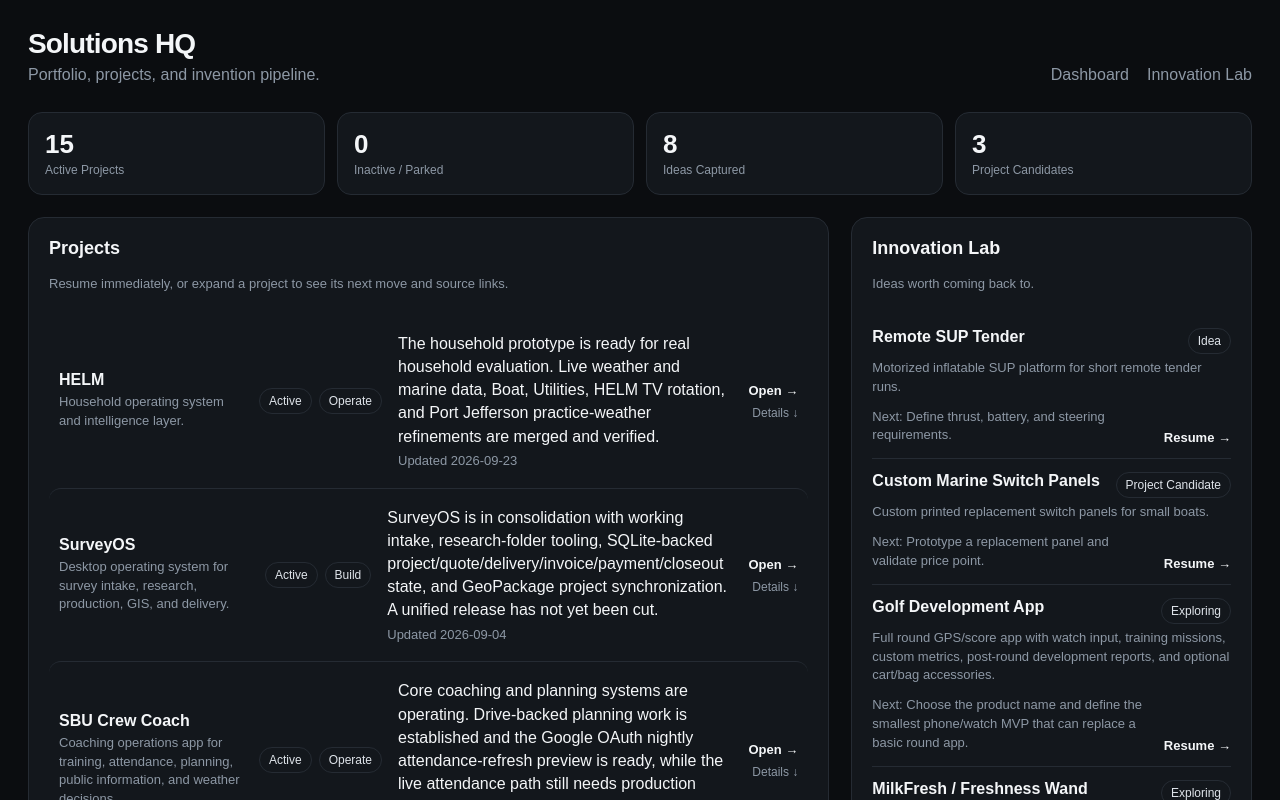
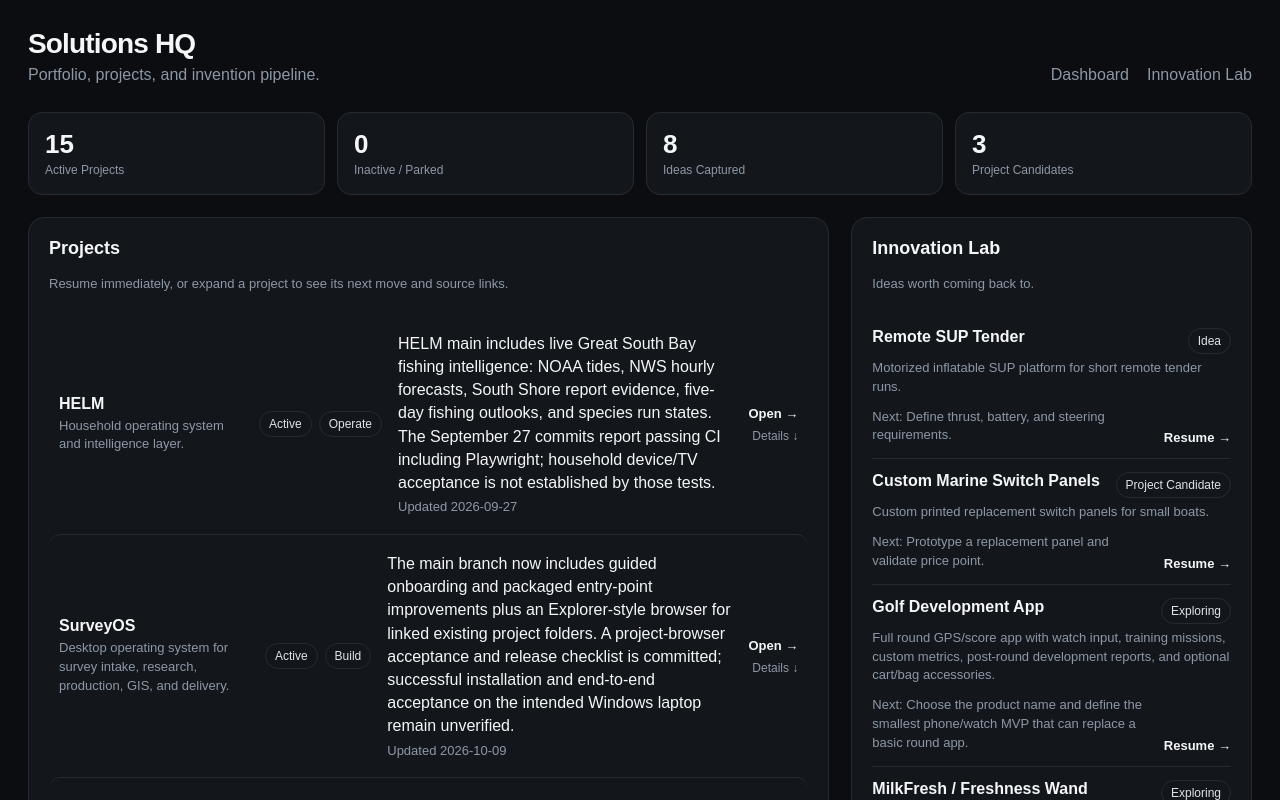
Before and after one commit to fieldlogic-lab/SolutionsHQ, a Next.js app: page / in a window 1280 px wide. Shown: the top 800 px of the page. Built offline with nearby package versions, Linux system fonts and the light colour scheme.

Commit message:
Refresh four project snapshots from verified main-branch commits

```diff
--- a/data/projects.ts
+++ b/data/projects.ts
@@ -39,9 +39,9 @@ export const projects: Project[] = [
     description: "Household operating system and intelligence layer.",
     status: "Active",
     stage: "Operate",
-    lastUpdate: "2026-09-23",
-    currentStatus: "The household prototype is ready for real household evaluation. Live weather and marine data, Boat, Utilities, HELM TV rotation, and Port Jefferson practice-weather refinements are merged and verified.",
-    nextStep: "Run HELM on the intended household computer and a second device or TV, record friction from real use, and prioritize fixes before adding another major module.",
+    lastUpdate: "2026-09-27",
+    currentStatus: "HELM main includes live Great South Bay fishing intelligence: NOAA tides, NWS hourly forecasts, South Shore report evidence, five-day fishing outlooks, and species run states. The September 27 commits report passing CI including Playwright; household device/TV acceptance is not established by those tests.",
+    nextStep: "Validate the household Today and TV experience on the actual devices, check live-data freshness and fishing fallback behavior, and log real-use issues before broadening scope.",
     repo: "https://github.com/fieldlogic-lab/HELM",
     ssotUrl: "https://github.com/fieldlogic-lab/HELM/blob/main/OPERATING_SYSTEM.md",
     workstreams: [
@@ -56,9 +56,9 @@ export const projects: Project[] = [
     description: "Desktop operating system for survey intake, research, production, GIS, and delivery.",
     status: "Active",
     stage: "Build",
-    lastUpdate: "2026-09-04",
-    currentStatus: "SurveyOS is in consolidation with working intake, research-folder tooling, SQLite-backed project/quote/delivery/invoice/payment/closeout state, and GeoPackage project synchronization. A unified release has not yet been cut.",
-    nextStep: "Validate the consolidated end-to-end workflow from accepted quote through project creation, GIS, delivery, invoice, payment, and closeout; then stabilize module boundaries and the responsive UI before the first unified release.",
+    lastUpdate: "2026-10-09",
+    currentStatus: "The main branch now includes guided onboarding and packaged entry-point improvements plus an Explorer-style browser for linked existing project folders. A project-browser acceptance and release checklist is committed; successful installation and end-to-end acceptance on the intended Windows laptop remain unverified.",
+    nextStep: "Run the linked-folder Explorer flow and packaged launcher on the target Windows laptop; capture acceptance evidence and address blockers before marking a unified release ready.",
     repo: "https://github.com/fieldlogic-lab/SurveyOS",
     ssotUrl: "https://github.com/fieldlogic-lab/SurveyOS/blob/main/README.md",
     supportingLinks: [
@@ -77,9 +77,9 @@ export const projects: Project[] = [
     description: "Coaching operations app for training, attendance, planning, public information, and weather decisions.",
     status: "Active",
     stage: "Operate",
-    lastUpdate: "2026-09-16",
-    currentStatus: "Core coaching and planning systems are operating. Drive-backed planning work is established and the Google OAuth nightly attendance-refresh preview is ready, while the live attendance path still needs production validation.",
-    nextStep: "Validate live attendance synchronization in production, simplify the Today editing workflow, and classify the older ChatGPT Sites builds as reference or archive rather than parallel sources of truth.",
+    lastUpdate: "2026-10-16",
+    currentStatus: "Main includes coach-access and storage security hardening, an isolated athlete/coach workflow fixture, and fixes for Tomorrow selection and preserving unsaved daily edits while resources load. The October 16 commits also allow owner-selected coach passphrases of eight or more characters. Hosted acceptance is not proven by these commits.",
+    nextStep: "Validate the signed-in hosted coach flow, editing and save/conflict behavior, logout, and connected storage/synchronization; distinguish released fixes from pending hosted acceptance.",
     repo: "https://github.com/fieldlogic-lab/sbu-crew-coach",
     ssotUrl: "https://github.com/fieldlogic-lab/sbu-crew-coach/blob/main/README.md",
     supportingLinks: [
@@ -133,9 +133,9 @@ export const projects: Project[] = [
     description: "Independent Android GNSS and depth logger for Seafloor Systems TriDrone; autopilot deferred.",
     status: "Active",
     stage: "Build",
-    lastUpdate: "2026-10-09",
-    currentStatus: "TriDrone source, Android APK workflow, datum specification and project checklist moved to dedicated private repository fieldlogic-lab/TriDroneUpgrades. Earlier SolutionsHQ Actions run #8 reportedly produced an APK artifact; new repository build and Motorola installation remain unverified. NAD83(2011) EPSG:6539 and NAVD88 EPSG:6360 are specified but not implemented.",
-    nextStep: "Build the APK in TriDroneUpgrades and install on Motorola; test GPS and export, then HydroLite Bluetooth. Validate State Plane projection and NAVD88 corrections before surveyed elevations.",
+    lastUpdate: "2026-10-12",
+    currentStatus: "TriDroneUpgrades main contains a four-tab survey workspace, clearer survey navigation, live sensor-readiness summary, and a session repository formatting repair. A Codex team/PR validation workflow was merged October 12. These commits do not establish working RS2+ Wi-Fi NMEA, HydroLite depth decoding, production-ready APK, or validated survey elevations.",
+    nextStep: "Continue hardware testing with the installed Android build: verify RS2+ NMEA continuity, live HydroLite depths and sensor offsets, timestamped capture/export, then separately validate EPSG:6539 coordinates and NAVD88 before claiming survey-grade results.",
     ssotUrl: "https://github.com/fieldlogic-lab/TriDroneUpgrades/blob/main/docs/HYDROGRAPHIC_USV_SCOPE.md",
     supportingLinks: [
       { label: "GitHub project entry", url: "https://github.com/fieldlogic-lab/SolutionsHQ/issues/3" },
```
